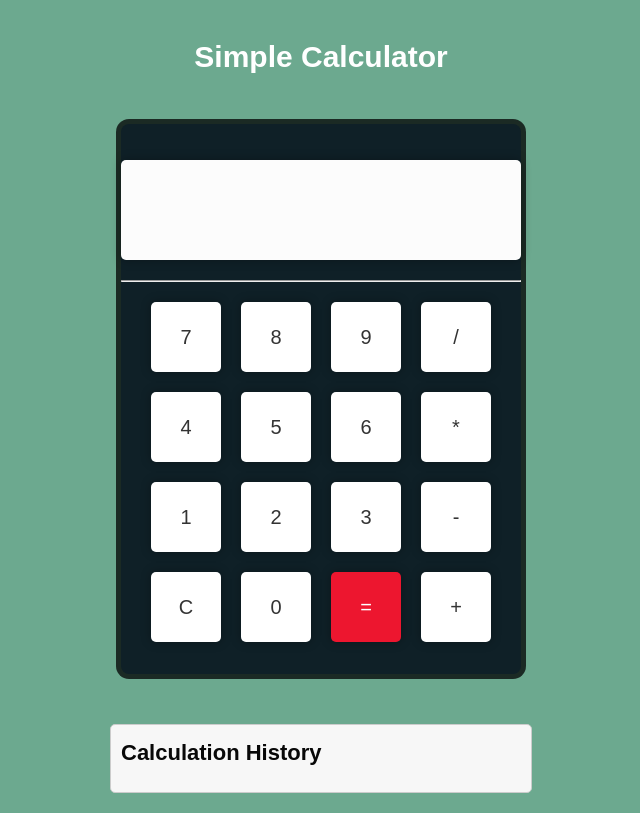
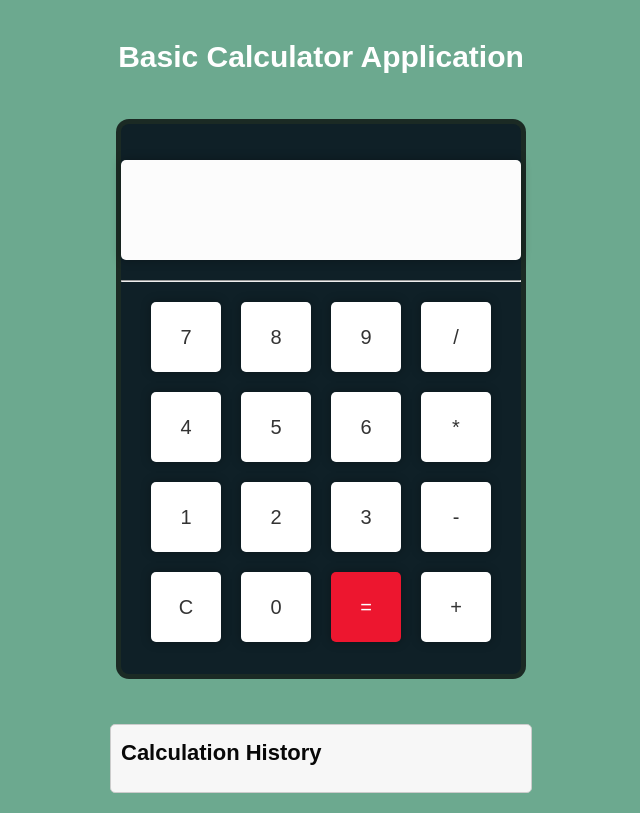
Before and after one commit to Imtiyaz6747/Infotrixs, a plain HTML site: page calculator/index.html in a window 1280 px wide. Shown: the whole page, without its empty margins (319-959 px from the left). Drawn offline with Linux system fonts and the light colour scheme.

Commit message:
Update index.html

```diff
--- a/calculator/index.html
+++ b/calculator/index.html
@@ -8,7 +8,7 @@
   <link rel="stylesheet" href="style3.css">
 </head>
 <body>
-  <h1>Simple Calculator</h1>
+  <h1>Basic Calculator Application</h1>
     <div class="calculator">
     <br>
     <br>
```
